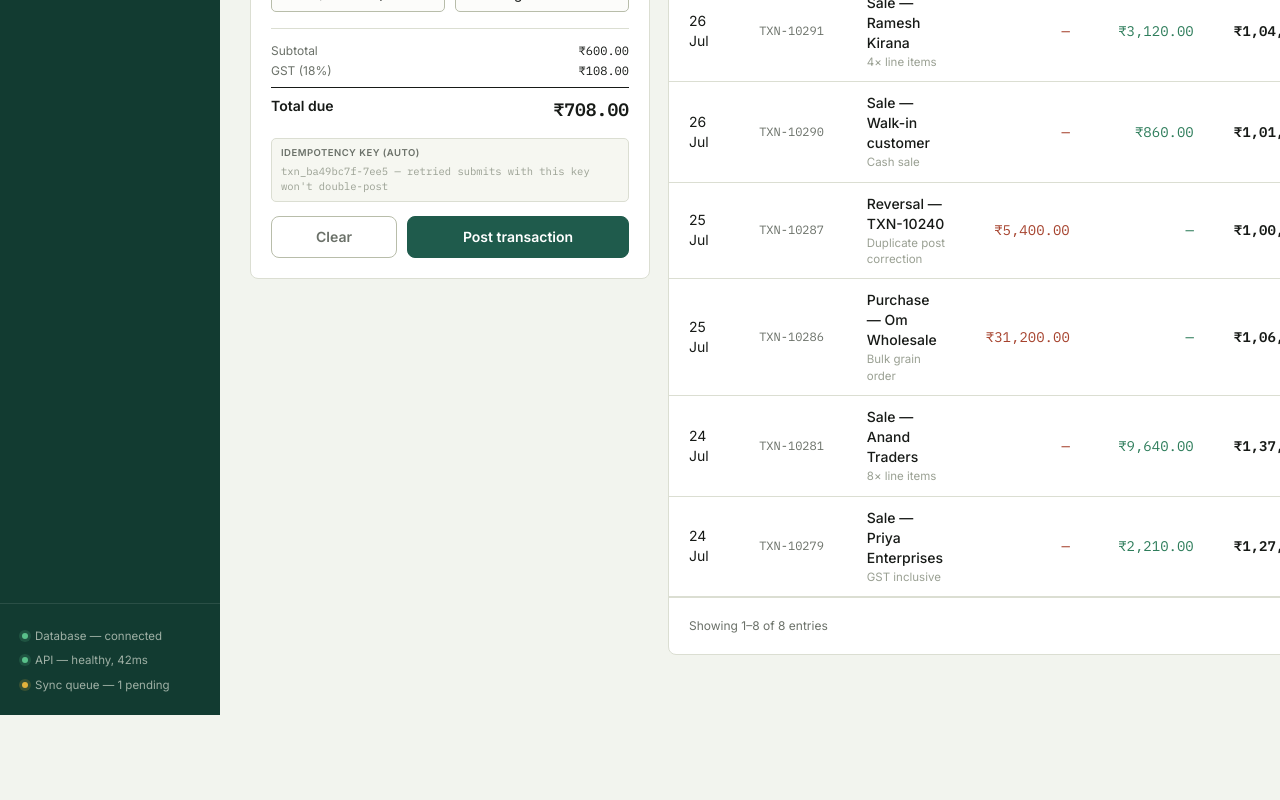
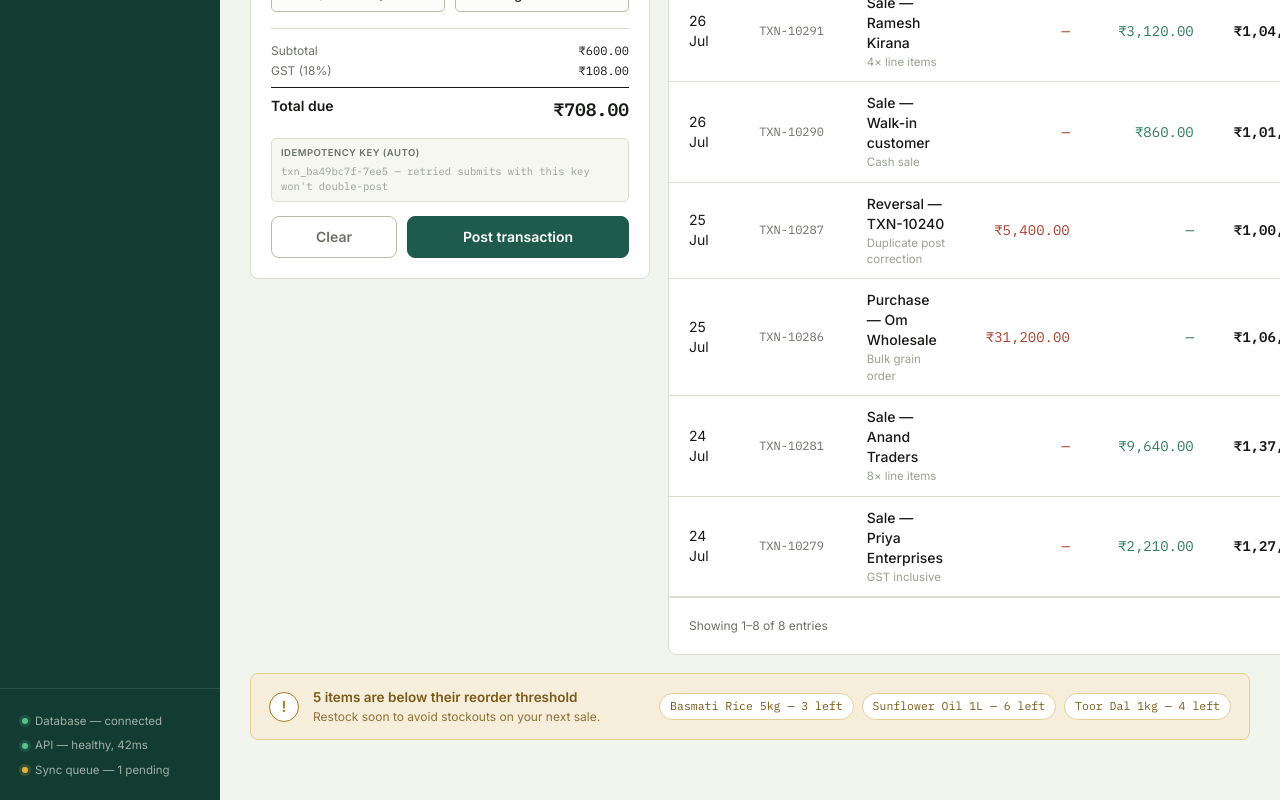
Before and after one commit to thesandeepsuthar/tally-ledger, a Next.js app: page / in a window 1280 px wide. Shown: the part 656-1456 px from the top of the page. Before the commit the page ends 1371 px from the top, so only its background shows below. Built offline with nearby package versions, Linux system fonts and the light colour scheme.

Commit message:
feat: add low stock alert strip with stock chips

```diff
--- a/src/app/page.tsx
+++ b/src/app/page.tsx
@@ -116,6 +116,22 @@ export default function Dashboard() {
               <LedgerTable />
             </div>
           </div>
+
+          {/* Low stock alert strip */}
+          <div className="mt-[18px] bg-pending-bg border border-[#E4CE96] rounded-lg px-[18px] py-3.5 flex items-center gap-3.5">
+            <div className="w-[30px] h-[30px] rounded-full bg-surface flex items-center justify-center text-[15px] flex-none border-[1.5px] border-pending text-pending font-bold">
+              !
+            </div>
+            <div className="flex-1">
+              <div className="font-semibold text-[13.5px] text-[#7A5A17]">5 items are below their reorder threshold</div>
+              <div className="text-xs text-[#8C7238] mt-0.5">Restock soon to avoid stockouts on your next sale.</div>
+            </div>
+            <div className="flex gap-2 flex-wrap">
+              <span className="bg-surface border border-[#E4CE96] px-2.5 py-1 rounded-[14px] text-[11.5px] font-mono text-[#7A5A17]">Basmati Rice 5kg — 3 left</span>
+              <span className="bg-surface border border-[#E4CE96] px-2.5 py-1 rounded-[14px] text-[11.5px] font-mono text-[#7A5A17]">Sunflower Oil 1L — 6 left</span>
+              <span className="bg-surface border border-[#E4CE96] px-2.5 py-1 rounded-[14px] text-[11.5px] font-mono text-[#7A5A17]">Toor Dal 1kg — 4 left</span>
+            </div>
+          </div>
         </div>
       </div>
     </div>
```
